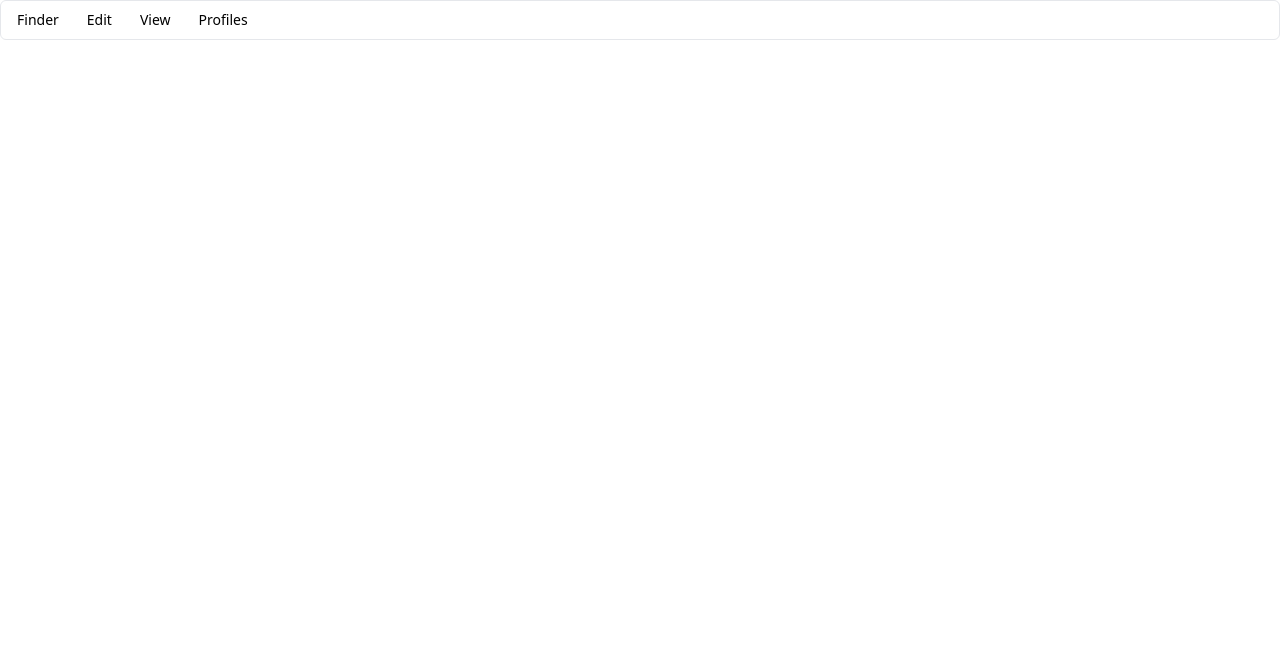
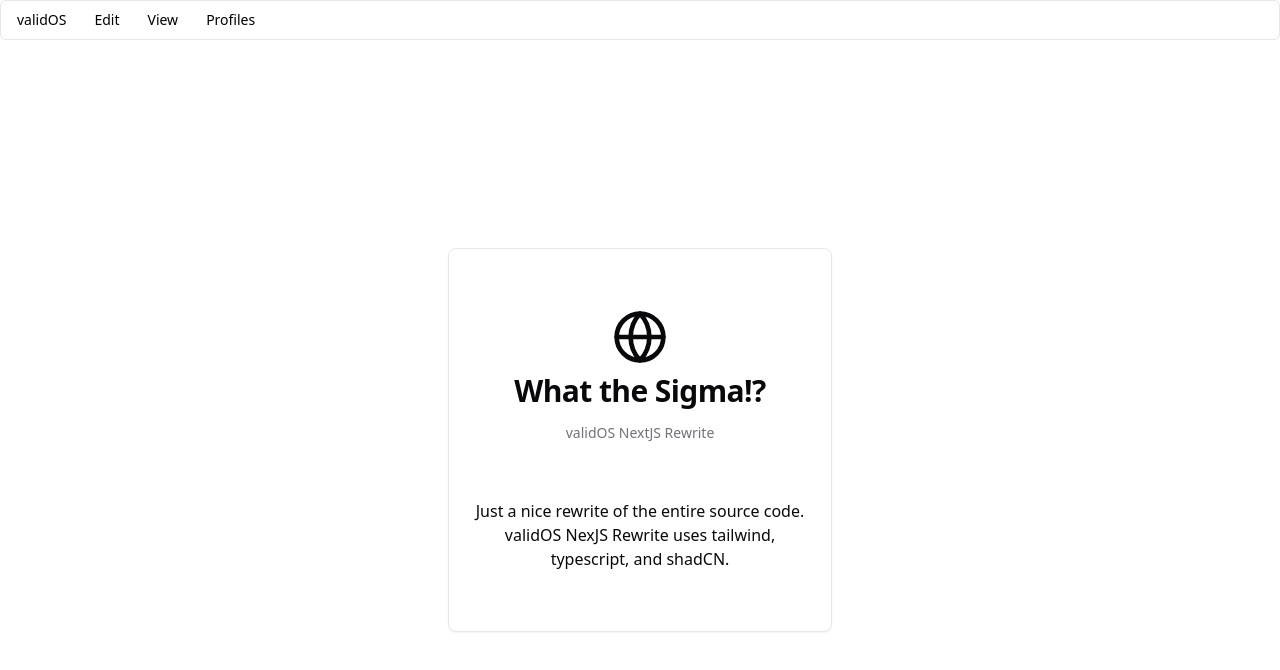
Before and after one commit to PeakServices/validOS-nextJS, a Next.js app: page / in a window 1280 px wide. Shown: the top 670 px of the page. Built offline with nearby package versions, Linux system fonts and the light colour scheme.

Commit message:
Added Card

```diff
--- a/src/app/page.tsx
+++ b/src/app/page.tsx
@@ -1,6 +1,6 @@
 import { Button } from "@/components/ui/button"
 import "@/styles/globals.css"
-
+import { Globe } from "lucide-react"
 import {
   Menubar,
   MenubarCheckboxItem,
@@ -17,13 +17,22 @@
   MenubarTrigger,
 } from "@/components/ui/menubar"
 
+import {
+  Card,
+  CardContent,
+  CardDescription,
+  CardFooter,
+  CardHeader,
+  CardTitle,
+} from "@/components/ui/card"
+
 export default function Home() {
   return (
     <body>
 <div>
 <Menubar>
       <MenubarMenu>
-        <MenubarTrigger>Finder</MenubarTrigger>
+        <MenubarTrigger>validOS</MenubarTrigger>
         <MenubarContent>
           <MenubarItem>
             New Tab <MenubarShortcut>⌘T</MenubarShortcut>
@@ -109,6 +118,24 @@
       </MenubarMenu>
     </Menubar>
     </div>
+    <div className="flex h-screen flex-col items-center justify-center">
+			<div className="flex-grow" />
+    <Card className="mx-auto flex h-96 w-96 flex-col items-center justify-center">
+  <CardHeader>
+    <CardTitle className="mx-auto mb-2 flex flex-col items-center justify-center">
+    <Globe className="h-14 w-14" />
+      <h2 className="mt-2 text-3xl font-semibold">What the Sigma!?</h2>
+    </CardTitle>
+
+    <CardDescription className="text-center">validOS NextJS Rewrite</CardDescription>
+  </CardHeader>
+  <CardContent className="mt-8 text-center text-base">
+    <p>Just a nice rewrite of the entire source code.<br></br>validOS NexJS Rewrite uses tailwind, typescript, and shadCN.</p>
+  </CardContent>
+</Card>
+    <div className="flex-grow" />
+		</div>
+
     </body>
   )
 }
--- /dev/null
+++ b/src/components/ui/card.tsx
@@ -0,0 +1,79 @@
+import * as React from "react"
+
+import { cn } from "@/lib/utils"
+
+const Card = React.forwardRef<
+  HTMLDivElement,
+  React.HTMLAttributes<HTMLDivElement>
+>(({ className, ...props }, ref) => (
+  <div
+    ref={ref}
+    className={cn(
+      "rounded-lg border bg-card text-card-foreground shadow-sm",
+      className
+    )}
+    {...props}
+  />
+))
+Card.displayName = "Card"
+
+const CardHeader = React.forwardRef<
+  HTMLDivElement,
+  React.HTMLAttributes<HTMLDivElement>
+>(({ className, ...props }, ref) => (
+  <div
+    ref={ref}
+    className={cn("flex flex-col space-y-1.5 p-6", className)}
+    {...props}
+  />
+))
+CardHeader.displayName = "CardHeader"
+
+const CardTitle = React.forwardRef<
+  HTMLParagraphElement,
+  React.HTMLAttributes<HTMLHeadingElement>
+>(({ className, ...props }, ref) => (
+  <h3
+    ref={ref}
+    className={cn(
+      "text-2xl font-semibold leading-none tracking-tight",
+      className
+    )}
+    {...props}
+  />
+))
+CardTitle.displayName = "CardTitle"
+
+const CardDescription = React.forwardRef<
+  HTMLParagraphElement,
+  React.HTMLAttributes<HTMLParagraphElement>
+>(({ className, ...props }, ref) => (
+  <p
+    ref={ref}
+    className={cn("text-sm text-muted-foreground", className)}
+    {...props}
+  />
+))
+CardDescription.displayName = "CardDescription"
+
+const CardContent = React.forwardRef<
+  HTMLDivElement,
+  React.HTMLAttributes<HTMLDivElement>
+>(({ className, ...props }, ref) => (
+  <div ref={ref} className={cn("p-6 pt-0", className)} {...props} />
+))
+CardContent.displayName = "CardContent"
+
+const CardFooter = React.forwardRef<
+  HTMLDivElement,
+  React.HTMLAttributes<HTMLDivElement>
+>(({ className, ...props }, ref) => (
+  <div
+    ref={ref}
+    className={cn("flex items-center p-6 pt-0", className)}
+    {...props}
+  />
+))
+CardFooter.displayName = "CardFooter"
+
+export { Card, CardHeader, CardFooter, CardTitle, CardDescription, CardContent }
```
